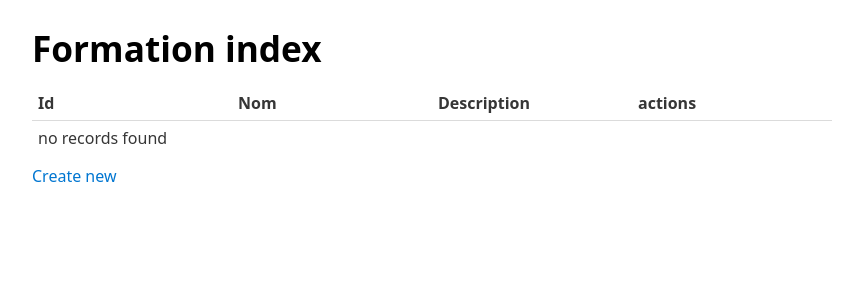
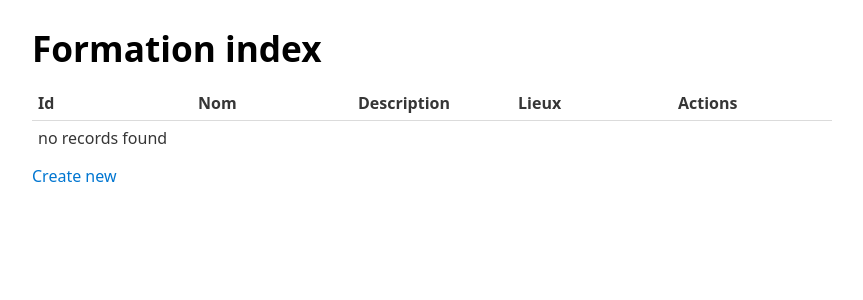
Before and after one commit to NoCared/symfony-sfdemo, a Symfony app: template templates/formation/index.html.twig in a window 1280 px wide. Shown: the part 74-374 px from the top of the page, without its empty margins (208-1071 px from the left). Run offline with Twig, Linux system fonts and the light colour scheme; the template is opened without the code that fills it, so the values that code supplies are empty; some libraries are stand-ins or nearby versions.

Commit message:
MODIFY - Form formation to include lieux

```diff
--- a/src/Form/FormationType.php
+++ b/src/Form/FormationType.php
@@ -14,6 +14,7 @@ class FormationType extends AbstractType
         $builder
             ->add('nom')
             ->add('description')
+            ->add('lieux')
         ;
     }
 
--- a/templates/base.html.twig
+++ b/templates/base.html.twig
@@ -20,7 +20,7 @@
 	</head>
 	<body>
 		<header>
-			{% include "nav.html.twig" %}
+			{% include "_nav.html.twig" %}
 		</header>
 		{% block body %}
 		{% endblock %}
--- a/templates/formation/index.html.twig
+++ b/templates/formation/index.html.twig
@@ -11,7 +11,8 @@
                 <th>Id</th>
                 <th>Nom</th>
                 <th>Description</th>
-                <th>actions</th>
+                <th>Lieux</th>
+                <th>Actions</th>
             </tr>
         </thead>
         <tbody>
@@ -20,6 +21,7 @@
                 <td>{{ formation.id }}</td>
                 <td>{{ formation.nom }}</td>
                 <td>{{ formation.description }}</td>
+                <td>{{ formation.lieux }}</td>
                 <td>
                     <a href="{{ path('app_formation_show', {'id': formation.id}) }}">show</a>
                     <a href="{{ path('app_formation_edit', {'id': formation.id}) }}">edit</a>
```
Also changed, not shown: templates/_nav.html.twig (renamed from templates/nav.html.twig).
